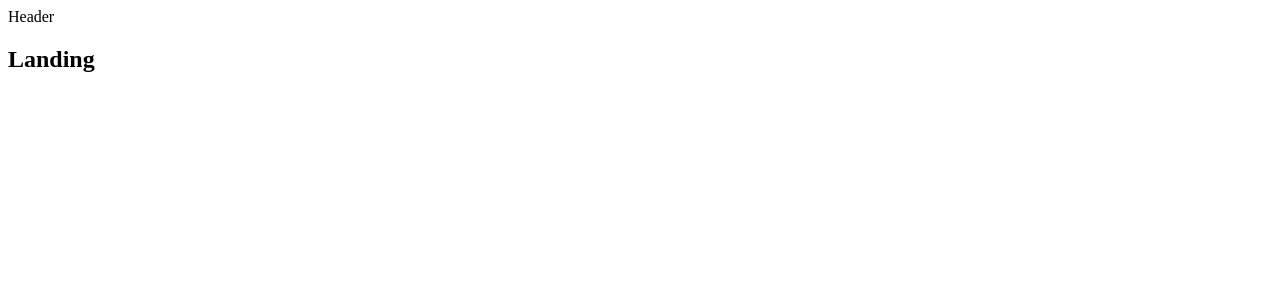
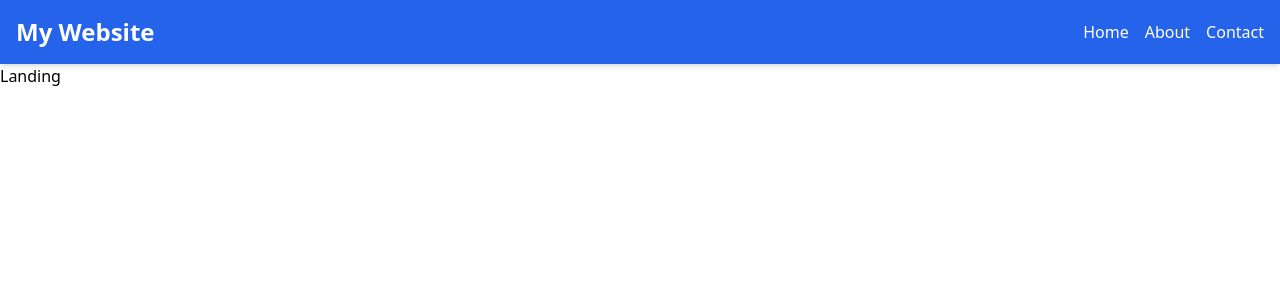
Before and after one commit to kirbeee/thu-senior-project, a React (Create React App) app in the folder client/: page / in a window 1280 px wide. Shown: the top 300 px of the page. Built offline with nearby package versions, Linux system fonts and the light colour scheme.

Commit message:
install the tailwind and create header template

```diff
--- a/client/package.json
+++ b/client/package.json
@@ -42,5 +42,8 @@
       "last 1 firefox version",
       "last 1 safari version"
     ]
+  },
+  "devDependencies": {
+    "tailwindcss": "^3.4.9"
   }
 }
--- a/client/src/components/App.js
+++ b/client/src/App.js
@@ -1,7 +1,7 @@
 import React, {Component} from "react";
 import {BrowserRouter, Route} from 'react-router-dom';
 
-import Header from './Header';
+import Header from './components/Header';
 const Dashboard = () => <h2>Dashboard</h2>;
 const SurveyNew = () => <h2>SurveyNew</h2>;
 const Landing = () => <h2>Landing</h2>;
@@ -13,7 +13,6 @@ class App extends Component {
 
     render() {
         return (
-            <div className="container">
                 <BrowserRouter>
                     <div>
                         <Header/>
@@ -22,9 +21,8 @@ class App extends Component {
                         <Route exact path="/surveys/new" component={SurveyNew}/>
                     </div>
                 </BrowserRouter>
-            </div>
         );
     }
-};
+}
 
 export default App;
--- a/client/src/components/Header.js
+++ b/client/src/components/Header.js
@@ -1,10 +1,20 @@
-import * as React from 'react';
+import React from 'react';
 
 const Header = () => {
     return (
-        <div>
-            Header
-        </div>
-    )
-}
+        <header className="bg-blue-600 p-4 shadow-md">
+            <div className="container mx-auto flex justify-between items-center">
+                <h1 className="text-white text-2xl font-bold">My Website</h1>
+                <nav>
+                    <ul className="flex space-x-4">
+                        <li><a href="/" className="text-white hover:text-gray-300">Home</a></li>
+                        <li><a href="/about" className="text-white hover:text-gray-300">About</a></li>
+                        <li><a href="/contact" className="text-white hover:text-gray-300">Contact</a></li>
+                    </ul>
+                </nav>
+            </div>
+        </header>
+    );
+};
+
 export default Header;
--- /dev/null
+++ b/client/src/index.css
@@ -0,0 +1,3 @@
+@tailwind base;
+@tailwind components;
+@tailwind utilities;
--- a/client/src/index.js
+++ b/client/src/index.js
@@ -1,14 +1,9 @@
-import React from 'react'
-import ReactDOM from "react-dom/client";
-import { Provider } from "react-redux";
-import { createStore, applyMiddleware } from "redux";
-
-import App from './components/App';
+import './index.css'
+import React from "react";
+import ReactDOM from  "react-dom/client";
+import App from "./App";
 
 const el = document.getElementById("root");
-
 const root = ReactDOM.createRoot(el);
 
-const store = createStore(() => [], {}, applyMiddleware());
-
-root.render(<Provider store={store}><App /></Provider>);
+root.render(<App/>)
--- /dev/null
+++ b/client/tailwind.config.js
@@ -0,0 +1,10 @@
+/** @type {import('tailwindcss').Config} */
+module.exports = {
+  content: [
+    "./src/**/*.{js,jsx,ts,tsx}",
+  ],
+  theme: {
+    extend: {},
+  },
+  plugins: [],
+}
```
Also changed, not shown: 1 other file (tests, documents, lock files or other folders).
